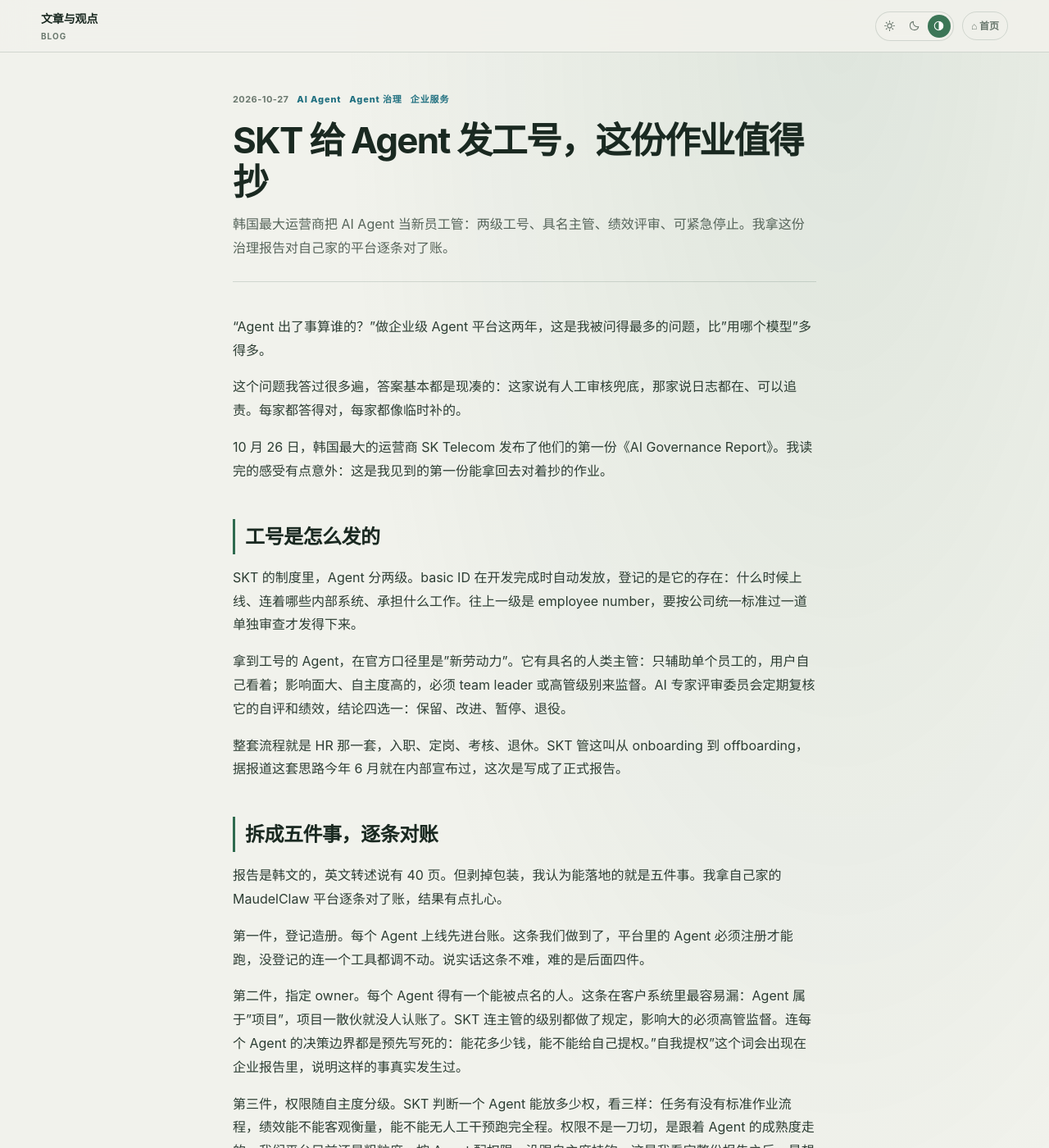
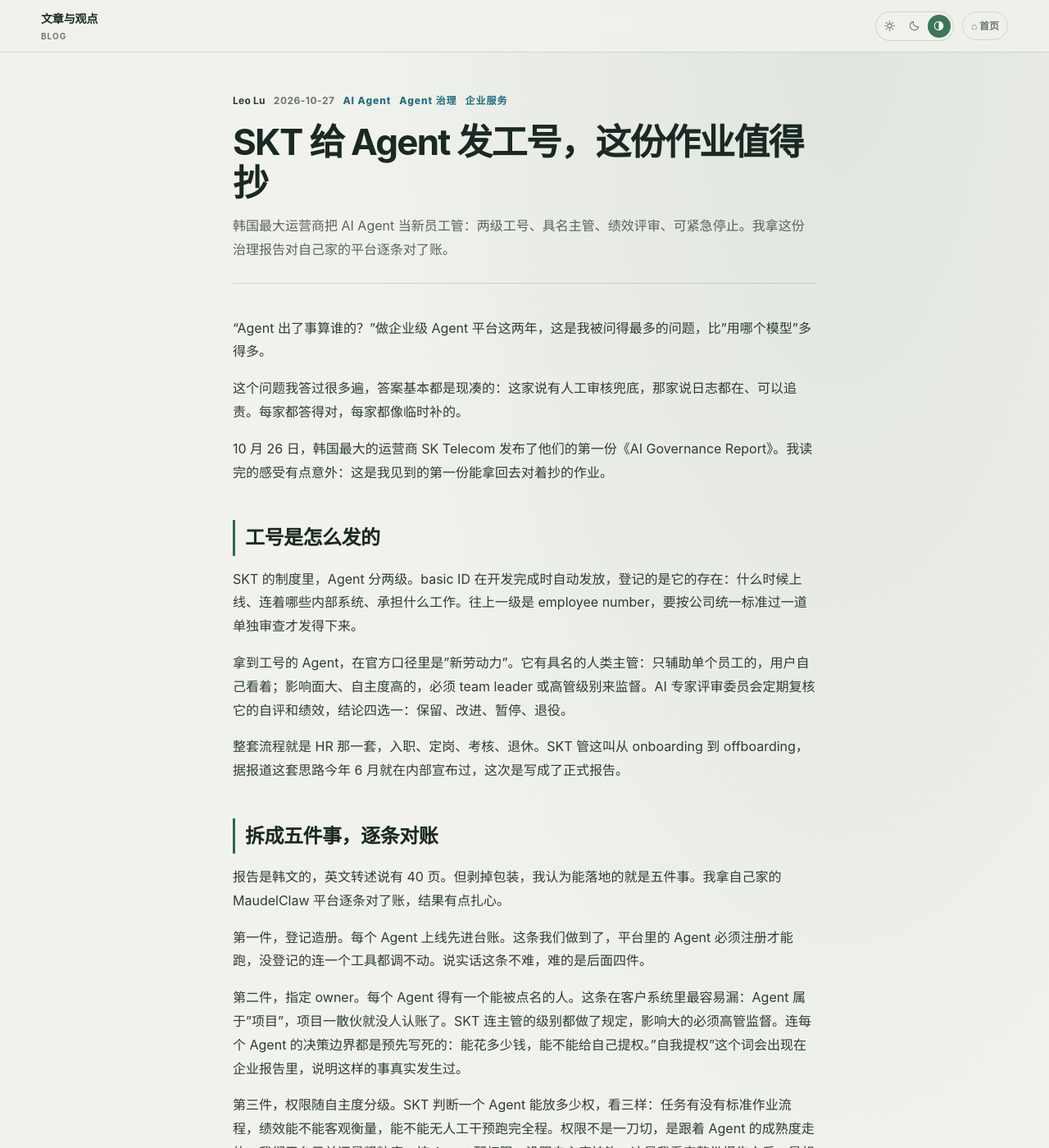
Before and after one commit to deerleo/deerleo.github.io, a Jekyll site: the page built from _posts/2026-10-27-skt-agent-employee-id.md, in a window 1280 px wide and 1400 px high. Shown: the whole window at 82% size. Built offline with Jekyll 4.4.1, drawn with Linux system fonts in a browser that asks for light colours.

Commit message:
博客详情页：byline 加作者与发布时间，顶栏左上角链接回文章列表

```diff
--- a/_includes/subpage-shell.html
+++ b/_includes/subpage-shell.html
@@ -3,7 +3,7 @@
   视觉规范见 docs/subpage-visual-standard.md，样式见 assets/css/subpage-shell.css。
 {% endcomment %}
 <header class="subpage-shell">
-  <a class="subpage-shell__identity" href="#top" aria-label="{{ include.identity | escape }}">
+  <a class="subpage-shell__identity" href="{% if include.link %}{{ include.link | relative_url }}{% else %}#top{% endif %}" aria-label="{% if include.link %}返回{{ include.identity | escape }}{% else %}{{ include.identity | escape }}{% endif %}">
     {{ include.identity | escape }}
     {% if include.descriptor %}<small>{{ include.descriptor | escape }}</small>{% endif %}
   </a>
--- a/_layouts/post.html
+++ b/_layouts/post.html
@@ -80,7 +80,8 @@
     *{box-sizing:border-box}body{margin:0;background:var(--page-glow),var(--bg);color:var(--ink);font:16px/1.8 -apple-system,BlinkMacSystemFont,"Segoe UI","PingFang SC","Microsoft YaHei",sans-serif}
     a{color:var(--mint)}.wrap{max-width:760px;margin:auto;padding:48px 24px 88px}
     .post-head{margin-bottom:40px;padding-bottom:26px;border-bottom:1px solid var(--line)}
-    .post-meta{display:flex;gap:10px;align-items:center;color:var(--cyan);font-size:11px;font-weight:850;letter-spacing:.08em;flex-wrap:wrap}
+    .post-meta{display:flex;gap:10px;align-items:center;color:var(--cyan);font-size:12px;font-weight:850;letter-spacing:.08em;flex-wrap:wrap}
+    .post-meta .author{color:var(--ink-2);font-weight:700;letter-spacing:.02em}
     .post-meta time{color:var(--ink-3);font-weight:650;letter-spacing:.04em}
     .series-badge{display:inline-flex;align-items:center;gap:8px;margin-bottom:18px;padding:7px 14px;border:1px solid rgba(195,237,89,.4);border-radius:999px;color:var(--mint);font-size:12px;font-weight:800;text-decoration:none}
     .series-badge:hover{background:var(--accent-soft)}
@@ -116,7 +117,7 @@
   <link rel="stylesheet" href="{{ '/assets/css/subpage-shell.css?v=20261027' | relative_url }}">
 </head>
 <body id="top">
-  {% include subpage-shell.html identity="文章与观点" descriptor="Blog" %}
+  {% include subpage-shell.html identity="文章与观点" descriptor="Blog" link="/blog/" %}
   <main class="wrap">
     <article>
       <header class="post-head">
@@ -125,6 +126,7 @@
         <a class="series-badge" href="{{ '/blog/?series=' | append: page.series | relative_url }}">📚 {{ page.series }}<span style="color:var(--ink-3);font-weight:650">· 共 {{ siblings.size }} 篇</span></a>
         {% endif %}
         <div class="post-meta">
+          <span class="author">Leo Lu</span>
           <time datetime="{{ page.date | date_to_xmlschema }}">{{ page.date | date: "%Y-%m-%d" }}</time>
           {% if page.tags %}{% for t in page.tags %}<span>{{ t }}</span>{% endfor %}{% endif %}
         </div>
```
